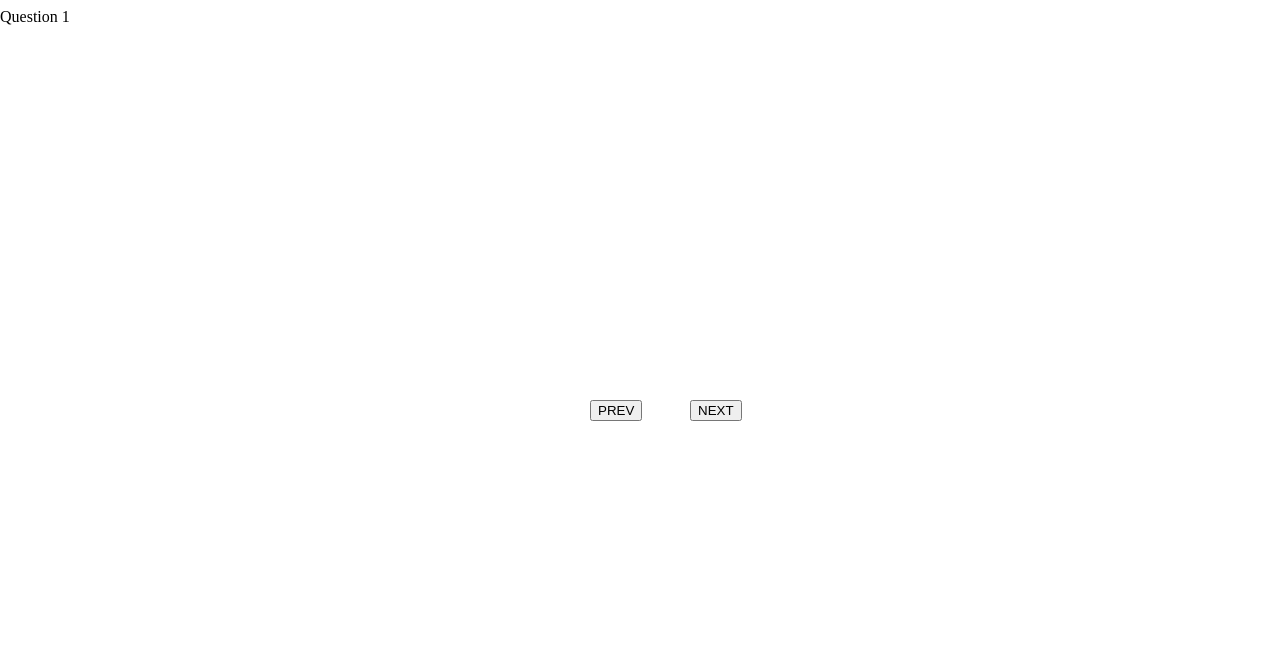
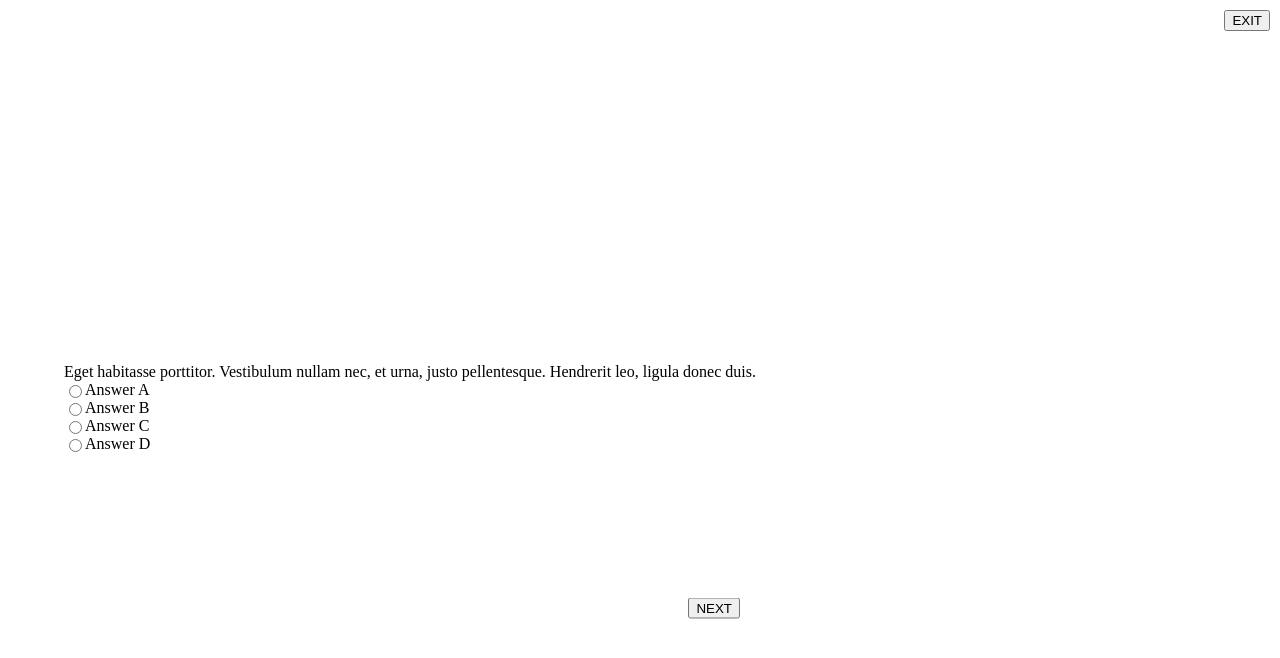
Before and after one commit to MarekLabuz/gruu, a website: page public/quiz.html in a window 1280 px wide. Drawn offline with Linux system fonts and the light colour scheme.

Commit message:
major improvements

```diff
--- a/public/app.js
+++ b/public/app.js
@@ -1,11 +1,13 @@
-const registered = {}
-
 const doesntExist = v => v === null || v === undefined
 
-function domModificator ({ parent, component, key, value }) {
+function domModificator ({ parent: p, component: c, key: k, value: v }) {
+  const value = !v ? v : v.noProxy || v
+  const parent = !p ? p : p.noProxy || p
+  const component = !c ? c : c.noProxy || c
+  const key = !k ? k : k.noProxy || k
+
   if ((typeof key === 'string' && key.startsWith('_')) ||
-    (doesntExist(component[key]) && doesntExist(value)) ||
-    key === 'node') {
+    (doesntExist(component[key]) && doesntExist(value))) {
     return 0
   }
 
@@ -15,7 +17,7 @@ function domModificator ({ parent, component, key, value }) {
     return -1
   }
 
-  if (doesntExist(component[key]) && value._type) {
+  if (doesntExist(component[key]) && value._type && parent.node) {
     const newComponent = createComponent(value).noProxy
 
     if (key === component.length) {
@@ -37,16 +39,19 @@ function domModificator ({ parent, component, key, value }) {
     return 0
   }
 
-  if (value._type) {
+  if (value._type && parent.node) {
     Object.keys(value).forEach((valueKey) => {
-      domModificator({ parent: component, component: component[key], key: valueKey, value: value[valueKey] })
+      domModificator({ parent, component: component[key], key: valueKey, value: value[valueKey] })
     })
     return 0
   }
 
   if (component[key] !== value && typeof value !== 'function') {
-    component[key] = value
     switch (key) {
+      case 'node':
+        parent.node.replaceChild(value, component.node)
+        component.node = value
+        break
       case 'style':
         Object.keys(value).forEach((param) => {
           component.node.style[param] = value[param]
@@ -65,14 +70,9 @@ function domModificator ({ parent, component, key, value }) {
           component.node[key] = value
         }
     }
+    component[key] = value
   }
   return 0
-}
-
-const getId = () => {
-  const id = Math.max(0, ...Object.keys(registered)) + 1
-  registered[id] = {}
-  return id
 }
 
 const handlerListener = (object, path) => ({
@@ -81,23 +81,29 @@ const handlerListener = (object, path) => ({
   }
 })
 
-const handler = (object, id, ...k) => ({
+const handler = (object, head, ...k) => ({
   get (target, key) {
     if (key === 'noProxy') {
       return target
     }
 
     if (typeof target[key] === 'object') {
-      return new Proxy(target[key], handler(object, id, ...k, key))
+      return new Proxy(target[key], handler(object, head, ...k, key))
     }
     return target[key]
   },
   set (target, key, value) {
     domModificator({ component: target, key, value })
 
+    if (object.rerender) {
+      clearTimeout(object.rerender)
+    }
+
+    object.rerender = setTimeout(() => {
       Object.keys(object).forEach((param) => {
         if (param.startsWith('__')) {
           const newParam = param.replace('__', '')
+          console.log('rerender')
           domModificator({
             component: object,
             key: newParam,
@@ -105,17 +111,8 @@ const handler = (object, id, ...k) => ({
           })
         }
       })
-
-    Object.keys(registered[id] || {}).forEach((listenerId) => {
-      Object.keys(registered[id][listenerId] || {}).forEach((param) => {
-        const paramKey = `__${param}`
-        domModificator({
-          component: registered[id][listenerId][param],
-          key: param,
-          value: registered[id][listenerId][param][paramKey]()
-        })
-      })
-    })
+      Object.keys(object.registered).forEach(key => object.registered[key]())
+    }, 0)
 
     return true
   }
@@ -144,33 +141,36 @@ const createElement = (component) => {
   return node
 }
 
-const recursivelyCreateComponent = ({ id, head, watchers, children, parent }) => {
+const recursivelyCreateComponent = ({ head, watchers, children, parent }) => {
   return children.map((object) => {
-    if (object.node) {
+    if (!object || object.node) {
       return object
     }
 
     const component = object
     const { _type } = component
 
-    if (head) {
-      component._id = id
-    }
+    component.registered = {}
 
     Object.keys(component).forEach((key) => {
       component[key] = typeof component[key] === 'function'
-        ? component[key].bind(new Proxy(component, handler(component, id)))
+        ? component[key].bind(new Proxy(component, handler(component, head || component)))
         : component[key]
     })
 
     Object.keys(component).forEach((key) => {
       if (key.startsWith('__')) {
         const newKey = key.replace('__', '')
-        const watchersIds = watchers.map(watcher => watcher.noProxy._id)
-        watchersIds.forEach((watcherId) => {
-          registered[watcherId] = Object.assign({}, registered[watcherId], {
-            [id]: Object.assign({}, (registered[watcherId] || {})[id], { [newKey]: component })
+        watchers.forEach((watcher) => {
+          if (component._id) {
+            watcher.noProxy.registered[component._id] = () => {
+              domModificator({
+                component,
+                key: newKey,
+                value: component[key]()
               })
+            }
+          }
         })
         component[newKey] = key.startsWith('__') ? component[key]() : component[key]
       }
@@ -187,8 +187,7 @@ const recursivelyCreateComponent = ({ id, head, watchers, children, parent }) =>
 
     if (component.children && Array.isArray(component.children)) {
       component.children = recursivelyCreateComponent({
-        id,
-        head: false,
+        head: head || component,
         watchers,
         children: component.children,
         parent: component
@@ -200,13 +199,15 @@ const recursivelyCreateComponent = ({ id, head, watchers, children, parent }) =>
 }
 
 const createComponent = (object, ...watchers) => {
-  const id = getId()
-  const component = recursivelyCreateComponent({ id, head: true, watchers, children: [object], parent: null })[0]
-  return new Proxy(component, handler(component, id))
+  const component = recursivelyCreateComponent({ watchers, children: [object], parent: null })[0]
+  return new Proxy(component, handler(component, component))
 }
 
 const recursivelyRenderComponents = ({ root, children }) => {
   children.forEach((component) => {
+    if (!component) {
+      return
+    }
     const componentNode = component.noProxy ? component.noProxy.node : component.node
     const componentChildren = component.noProxy ? component.noProxy.children : component.children
     root.appendChild(componentNode)
--- a/public/questions.json
+++ b/public/questions.json
@@ -1,7 +1,7 @@
 [
   {
     "id": 1,
-    "text": "Question 1",
+    "text": "Eget habitasse porttitor. Vestibulum nullam nec, et urna, justo pellentesque. Hendrerit leo, ligula donec duis.",
     "correct": 1,
     "answers": [
       { "id": 1, "text": "Answer A" },
@@ -12,7 +12,7 @@
   },
   {
     "id": 2,
-    "text": "Question 2",
+    "text": "Ac quis sem, ultrices vero, consequat luctus enim. Dolor massa risus, libero convallis. A dolor, sodales diam massa.",
     "correct": 3,
     "answers": [
       { "id": 1, "text": "Answer A" },
@@ -23,7 +23,7 @@
   },
   {
     "id": 3,
-    "text": "Question 3",
+    "text": "Blandit ligula porta, sem purus, vehicula magna felis. Consequat in, non et. Mauris nec cras, in pulvinar.",
     "correct": 4,
     "answers": [
       { "id": 1, "text": "Answer A" },
@@ -34,7 +34,7 @@
   },
   {
     "id": 4,
-    "text": "Question 4",
+    "text": "In quis justo, molestie lorem, aenean ut. Ullamcorper dolor vitae, lacus quam.",
     "correct": 2,
     "answers": [
       { "id": 1, "text": "Answer A" },
@@ -45,7 +45,7 @@
   },
   {
     "id": 5,
-    "text": "Question 5",
+    "text": "Pellentesque eget, fusce eu elit, nonummy vel. Ut lorem eget, proin blandit vel. Turpis conubia. Vehicula dui, molestie sed, habitasse tellus.",
     "correct": 3,
     "answers": [
       { "id": 1, "text": "Answer A" },
--- a/public/quiz.css
+++ b/public/quiz.css
@@ -3,11 +3,50 @@
     height: 100vh;
     width: auto;
     display: flex;
-    transition: left 1s ease;
+    transition: left 0.5s ease;
     z-index: 1;
 }
 
 .question {
+    position: relative;
     width: 100vw;
     height: 100vh;
 }
+
+.buttons-container {
+    position: absolute;
+    width: 200px;
+    left: 50%;
+    top: calc(50% + 200px);
+    transform: translate(-50%, -50%);
+}
+
+.question-text {
+    position: absolute;
+    width: 100%;
+    max-width: 90vw;
+    left: 50%;
+    top: 50%;
+    transform: translate(-50%, -50%);
+}
+
+.button-next {
+    float: right;
+}
+
+.button-prev {
+    float: left;
+}
+
+.exit-button {
+    position: fixed;
+    z-index: 100;
+    right: 10px;
+    top: 10px;
+}
+
+.questions-navigation {
+    position: fixed;
+    top: 200px;
+    left: 50%;
+}
--- a/public/quiz.js
+++ b/public/quiz.js
@@ -1,3 +1,5 @@
+const userAnswers = {}
+
 const questionsContainer = createComponent({
   _type: 'div',
   className: 'questions-container',
@@ -11,27 +13,98 @@ const questionsContainer = createComponent({
     }
   },
   __children () {
-    return this.state.questions.map(question => ({
-      _type: 'div',
-      className: 'question',
-      children: [{ _type: 'text', content: question.text }]
-    }))
+    return this.state.questions
   }
 })
 
 const button = change => createComponent({
   _type: 'button',
-  style: { zIndex: 100, position: 'fixed', left: `calc(50% + ${change * 50}px)`, top: '50%' },
+  className: change > 0 ? 'button-next' : 'button-prev',
   onclick () {
-    questionsContainer.state.currentQuestion += change
+    const cQ = questionsContainer.state.currentQuestion
+    const q = questionsContainer.state.questions
+    if ((cQ < q.length - 1 && change > 0) || (cQ > 0 && change < 0)) {
+      questionsContainer.state.currentQuestion += change
+    }
   },
   children: [{ _type: 'text', content: change > 0 ? 'NEXT' : 'PREV' }]
 })
 
+const buttonsContainer = (index, length) => createComponent({
+  _type: 'div',
+  className: 'buttons-container',
+  children: [index !== 0 && button(-1), index < length - 1 && button(1)]
+})
+
+const createAnswer = (answer, questionId) => createComponent({
+  _type: 'label',
+  style: { display: 'flex', alignItems: 'center' },
+  children: [
+    {
+      _type: 'input',
+      type: 'radio',
+      name: `answer-${questionId}`,
+      onchange () {
+        userAnswers[questionId] = answer.id
+        console.log(userAnswers)
+      }
+    },
+    {
+      _type: 'span',
+      children: [{ _type: 'text', content: answer.text }]
+    }
+  ]
+})
+
+const questionText = question => createComponent({
+  _type: 'div',
+  className: 'question-text',
+  children: [
+    { _type: 'span', children: [{ _type: 'text', content: question.text }] },
+    {
+      _type: 'div',
+      style: { display: 'flex', flexDirection: 'column' },
+      children: question.answers.map(v => createAnswer(v, question.id))
+    }
+  ]
+})
+
+const createQuestion = (question, index, length) => createComponent({
+  _type: 'div',
+  className: 'question',
+  children: [
+    questionText(question),
+    buttonsContainer(index, length)
+  ]
+})
+
+const exitButton = createComponent({
+  _type: 'button',
+  className: 'exit-button',
+  onclick () {
+    questionsContainer.state.currentQuestion = questionsContainer.state.questions.length
+  },
+  children: [{ _type: 'text', content: 'EXIT' }]
+})
+
+const navigationButton = content => createComponent({
+  _type: 'button',
+  children: [{ _type: 'text', content }]
+})
+
+const questionsNavigation = createComponent({
+  _type: 'div',
+  className: 'questions-navigation',
+  __children () {
+    console.log(questionsContainer.state)
+    return questionsContainer.state.questions.map((question, i) => navigationButton(i + 1))
+  }
+}, questionsContainer)
+
 const root = createComponent({
   _type: 'div',
   className: 'root',
-  children: [questionsContainer, button(1), button(-1)]
+  children: [questionsContainer, questionsNavigation, exitButton]
 })
 
 const container = document.querySelector('#root')
@@ -41,7 +114,8 @@ const getQuestions = () => {
   fetch('/questions.json')
     .then(response => response.json())
     .then((data) => {
-      questionsContainer.state.questions = data
+      const length = data.length
+      questionsContainer.state.questions = data.map((q, i) => createQuestion(q, i, length))
     })
 }
 
```
Also changed, not shown: public/index.js (+64 -2 lines). Lines whose indentation alone changed are shown as unchanged.
